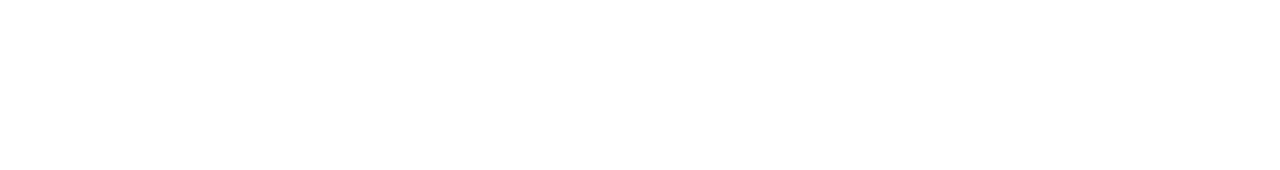
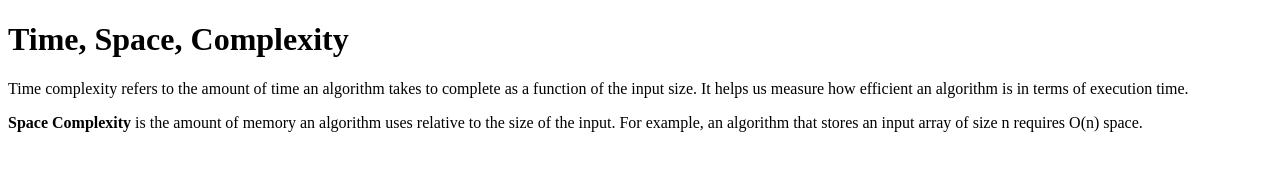
Before and after one commit to acciojob/time-and-space-complexity-Saranya-git-20, a website: page main.html in a window 1280 px wide. Drawn offline with Linux system fonts and the light colour scheme.

Commit message:
created a submission

```diff
--- a/main.html
+++ b/main.html
@@ -8,6 +8,9 @@
 
 <body>
 	<!-- the entire body must be written by student -->
+	<h1>Time, Space, Complexity</h1>
+	<p>Time complexity refers to the amount of time an algorithm takes to complete as a function of the input size. It helps us measure how efficient an algorithm is in terms of execution time.</p>
+	<p><b>Space Complexity</b> is the amount of memory an algorithm uses relative to the size of the input. For example, an algorithm that stores an input array of size n requires O(n) space.</p>
     <script type="text/javascript" src="./script.js">
 </script>
 
```
